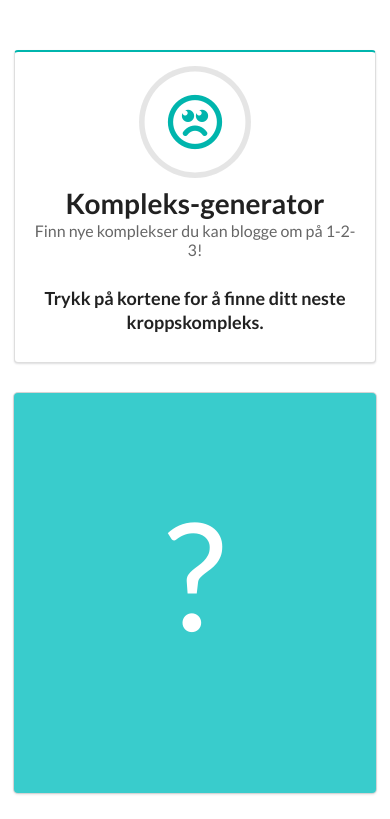
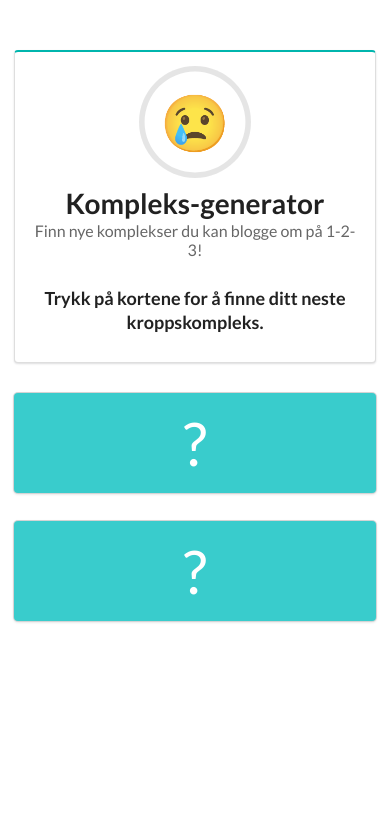
Before and after one commit to dimdal/kompleks-generator, a React (Create React App) app: page / in a window 390 px wide. Shown: the top 819 px of the page. Built offline with nearby package versions, Linux system fonts and the light colour scheme.

Commit message:
lost of stuff

```diff
--- a/package.json
+++ b/package.json
@@ -8,7 +8,8 @@
   "dependencies": {
     "gh-pages": "^2.0.1",
     "react": "^16.8.4",
-    "react-dom": "^16.8.4"
+    "react-dom": "^16.8.4",
+    "react-share": "^2.4.0"
   },
   "scripts": {
     "predeploy": "npm run build",
--- a/src/components/App.js
+++ b/src/components/App.js
@@ -5,31 +5,19 @@ const App = () => {
   return (
     <div className="ui container" style={{ marginTop: "50px" }}>
       <div className="ui teal segment" style={{ marginBottom: "30px" }}>
-        <h1 class="ui center aligned icon header">
-          <i class="circular frown teal outline icon" />
-          Kompleks-generator
-          <div class="sub header">
-            <div class="content">
+        <h1 className="ui center aligned icon header">
+          <i className="circular outline icon">😢</i> Kompleks-generator
+          <div className="sub header">
+            <div className="content">
               Finn nye komplekser du kan blogge om på 1-2-3!
             </div>
           </div>
         </h1>
-        <h3 class="ui center aligned icon header">
+        <h3 className="ui center aligned icon header">
           Trykk på kortene for å finne ditt neste kroppskompleks.
         </h3>
       </div>
       <CardPile />
-      <div class="ui divider" />
-      <div className="ui basic segment action_buttons">
-        <a target="_blank" href="https://www.youtube.com/watch?v=qmmB_oWmRDU">
-          <button class="large ui teal basic button">
-            Bestill plastisk operasjon
-          </button>
-        </a>
-        <a target="_blank" href="https://sophieelise.blogg.no/">
-          <button class="large ui pink basic button">Tips Sophie Elise</button>
-        </a>
-      </div>
     </div>
   );
 };
--- a/src/components/Card.css
+++ b/src/components/Card.css
@@ -6,7 +6,7 @@
 
 .card.komplekskort.face-down {
   backface-visibility: hidden;
-  min-height: 400px;
+  min-height: 250px;
   color: #fff;
   font-size: 150px;
   background-color: #39cccc;
@@ -14,17 +14,30 @@
 
 .card.komplekskort.face-up {
   backface-visibility: hidden;
-  min-height: 400px;
+  min-height: 250px;
   color: #fff;
-  font-size: 40px;
+  font-size: 35px;
   background-color: #39cccc;
   /* for firefox 31 */
   transform: rotateY(0deg);
 }
 
 .card.komplekskort .large-margin {
-  padding-top: 100px;
+  padding-top: 50px;
   margin: 70px;
+}
+@media only screen and (max-width: 768px) {
+  .card.komplekskort .large-margin {
+    padding-top: 30px;
+    margin: 10px;
+  }
+  .card.komplekskort.face-down {
+    min-height: 100px;
+    font-size: 60px;
+  }
+  .card.komplekskort.face-up {
+    min-height: 100px;
+  }
 }
 
 .segment.basic.action_buttons {
--- a/src/components/Card.js
+++ b/src/components/Card.js
@@ -12,10 +12,18 @@ const adjectivesNorwegian = [
   "trange",
   "brede",
   "flate",
-  "overproporsjonerte",
+  "tørre",
+  "asymmetriske",
+  "illeluktende",
+  "oppblåste",
+  "hengende",
+  "bittesmå",
+  "gigantiske",
+  "sprukne",
+  "firkantede",
+  "overdimensjonerte",
   "tynne",
   "rare",
-  "patetiske",
   "underernærte"
 ];
 
@@ -24,13 +32,22 @@ const bodypartsNorwegian = [
   "knær",
   "hårstrå",
   "negler",
-  "mage",
+  "ryggvirvler",
+  "kneskåler",
+  "akilleshæler",
+  "pupiller",
+  "lepper",
+  "fortenner",
+  "kjønnshår",
+  "magemuskler",
   "pupper",
   "øyne",
   "nesebor",
   "ribbein",
   "rumpeballer",
   "hæler",
+  "kinn",
+  "nesehår",
   "hår på armene",
   "hår i armhulen",
   "hår på leggene",
@@ -45,24 +62,40 @@ const bodypartsNorwegian = [
   "tær",
   "pekefingre",
   "langfingre",
+  "ringfingre",
   "lillefingre"
 ];
 
 class Card extends React.Component {
-  state = { isFaceUp: false };
-
-  flipCard() {
-    this.setState({ isFaceUp: !this.state.isFaceUp });
-  }
+  state = { isHidden: true, text: "?" };
 
   constructor(props) {
     super(props);
     this.onClick = this.onClick.bind(this);
   }
 
-  onClick(event) {
-    this.flipCard();
-    console.log("click");
+  onClick() {
+    const isAdj = this.props.adj;
+    const isHidden = this.state.isHidden;
+    const adjective = this.generateRandomAdjective();
+    const bodypart = this.generateRandomBodypart();
+    if (isHidden & isAdj) {
+      this.setState({
+        text: adjective,
+        isHidden: false
+      });
+      this.props.callback("adj", adjective, false);
+    }
+    if (isHidden & !isAdj) {
+      this.setState({
+        text: bodypart,
+        isHidden: false
+      });
+      this.props.callback("bp", bodypart, false);
+    }
+    if (!isHidden) {
+      this.setState({ isHidden: true, text: "?" });
+    }
   }
 
   generateRandomAdjective() {
@@ -79,21 +112,15 @@ class Card extends React.Component {
 
   renderContent() {
     return (
-      <div class="column">
+      <div className="column">
         <div
           className={`ui fluid card komplekskort ${
-            this.state.isFaceUp ? "face-up active" : "face-down"
+            this.state.isHidden ? "face-down active" : "face-up"
           }`}
           onClick={this.onClick}>
           <div className="flipper">
             <div className="large-margin">
-              <div class="center aligned header">
-                {this.state.isFaceUp & this.props.adj
-                  ? this.generateRandomAdjective()
-                  : this.state.isFaceUp & !this.props.adj
-                  ? this.generateRandomBodypart()
-                  : "?"}
-              </div>
+              <div className="center aligned header">{this.state.text}</div>
             </div>
           </div>
         </div>
--- a/src/components/CardPile.js
+++ b/src/components/CardPile.js
@@ -1,14 +1,40 @@
 import React from "react";
 import Card from "./Card";
+import FacebookShare from "./FacebookShare";
 
 class CardPile extends React.Component {
-  state = { allcardsDrawn: false };
+  constructor() {
+    super();
+    this.state = {
+      adjectiveCard: { isHidden: true, content: null },
+      bodypartCard: { isHidden: true, content: null }
+    };
+    this.callback = this.callback.bind(this);
+  }
+
+  callback(type, word, isHidden) {
+    type === "adj"
+      ? this.setState({
+          adjectiveCard: { isHidden: isHidden, content: word }
+        })
+      : this.setState({
+          bodypartCard: { isHidden: isHidden, content: word }
+        });
+  }
 
   renderContent() {
+    var adjective = this.state.adjectiveCard.content;
+    var bodypart = this.state.bodypartCard.content;
     return (
-      <div class="ui stackable two column grid">
-        <Card adj={true} />
-        <Card />
+      <div className="ui stackable two column grid">
+        <Card adj={true} callback={this.callback} />
+        <Card callback={this.callback} />
+        {!this.state.adjectiveCard.isHidden &
+        !this.state.bodypartCard.isHidden ? (
+          <FacebookShare adjective={adjective} bodypart={bodypart} />
+        ) : (
+          ""
+        )}
       </div>
     );
   }
--- /dev/null
+++ b/src/components/FacebookShare.css
@@ -0,0 +1,9 @@
+.buttons.action_buttons {
+  margin-top: 20px;
+}
+div.ui.segment.center.aligned.top.attached > h1 {
+  text-transform: capitalize;
+}
+div.ui.segment.center.aligned.top.attached > h1 > div {
+  text-transform: none;
+}
--- /dev/null
+++ b/src/components/FacebookShare.js
@@ -0,0 +1,43 @@
+import React from "react";
+import { FacebookShareButton } from "react-share";
+import LinkButton from "./LinkButton";
+import "./FacebookShare.css";
+
+const FacebookShare = props => {
+  var verdict =
+    "Du har " +
+    props.adjective +
+    " " +
+    props.bodypart +
+    ". Men fortvil ikke, våre dyktige kirurger kan hjelpe deg.";
+  return (
+    <div className="ui segment center aligned top attached">
+      <h1 className="ui header center verdict">
+        {props.adjective + " " + props.bodypart}
+        <div className="sub header">{verdict}</div>
+      </h1>
+      <h4 className="ui header center verdict">
+        <a href="http://www.kristingjelsvik.no/na-er-det-nok-sophie-elise/">
+          Hvorfor kompleksgenerator?
+        </a>
+      </h4>
+
+      <div className="ui buttons action_buttons">
+        <FacebookShareButton
+          url="http://mariusorvik.com/kompleks-generator/"
+          quote={verdict + "Hva er ditt nye kroppskompleks?"}>
+          <button className="ui facebook button">
+            <i className="facebook icon" />
+            Del på Facebook
+          </button>
+        </FacebookShareButton>
+        <LinkButton
+          text="Bestill plastisk kirurgi"
+          href="https://www.youtube.com/watch?v=qmmB_oWmRDU"
+        />
+      </div>
+    </div>
+  );
+};
+
+export default FacebookShare;
--- /dev/null
+++ b/src/components/LinkButton.js
@@ -0,0 +1,11 @@
+import React from "react";
+
+const LinkButton = props => {
+  return (
+    <a target="_blank" rel="noopener noreferrer" href={props.href}>
+      <button className="medium ui button">{props.text}</button>
+    </a>
+  );
+};
+
+export default LinkButton;
```
Also changed, not shown: src/components/Verdict.js (added, +11 -0 lines), 1 other file (tests, documents, lock files or other folders).
